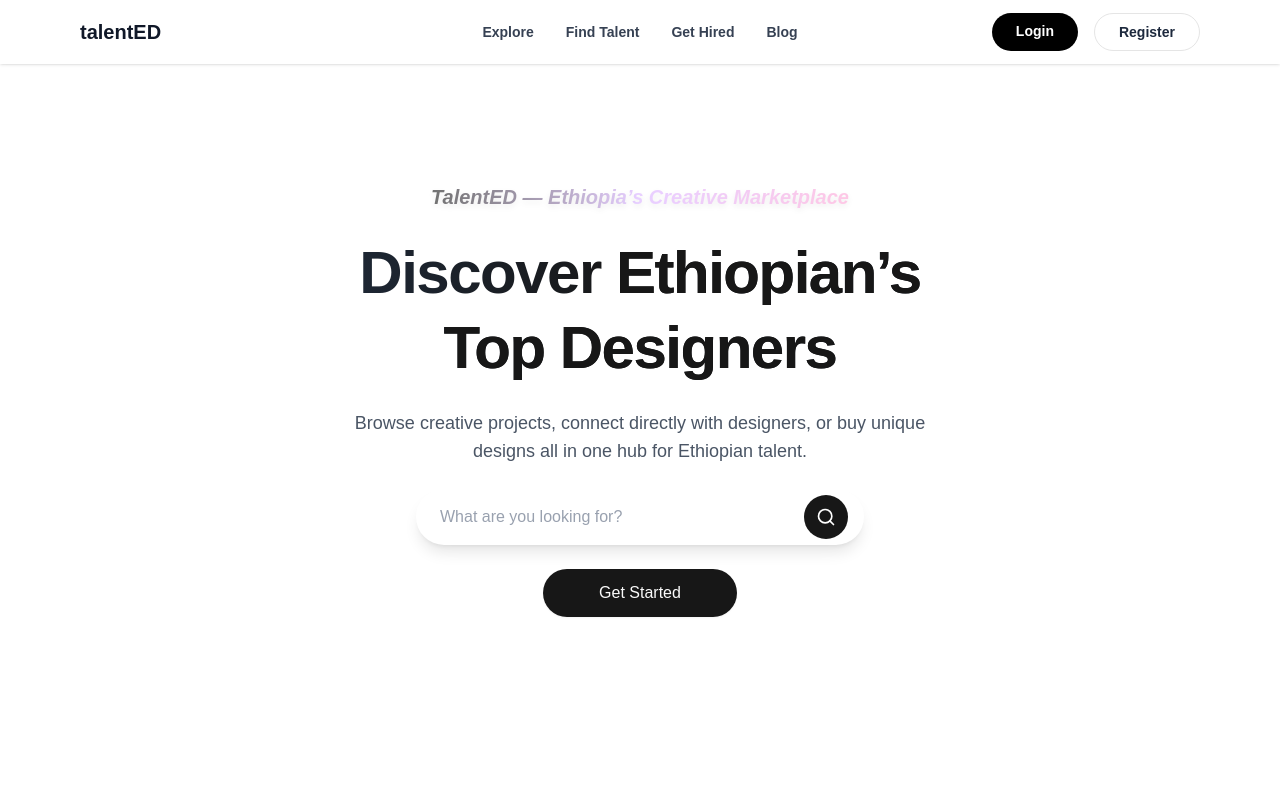
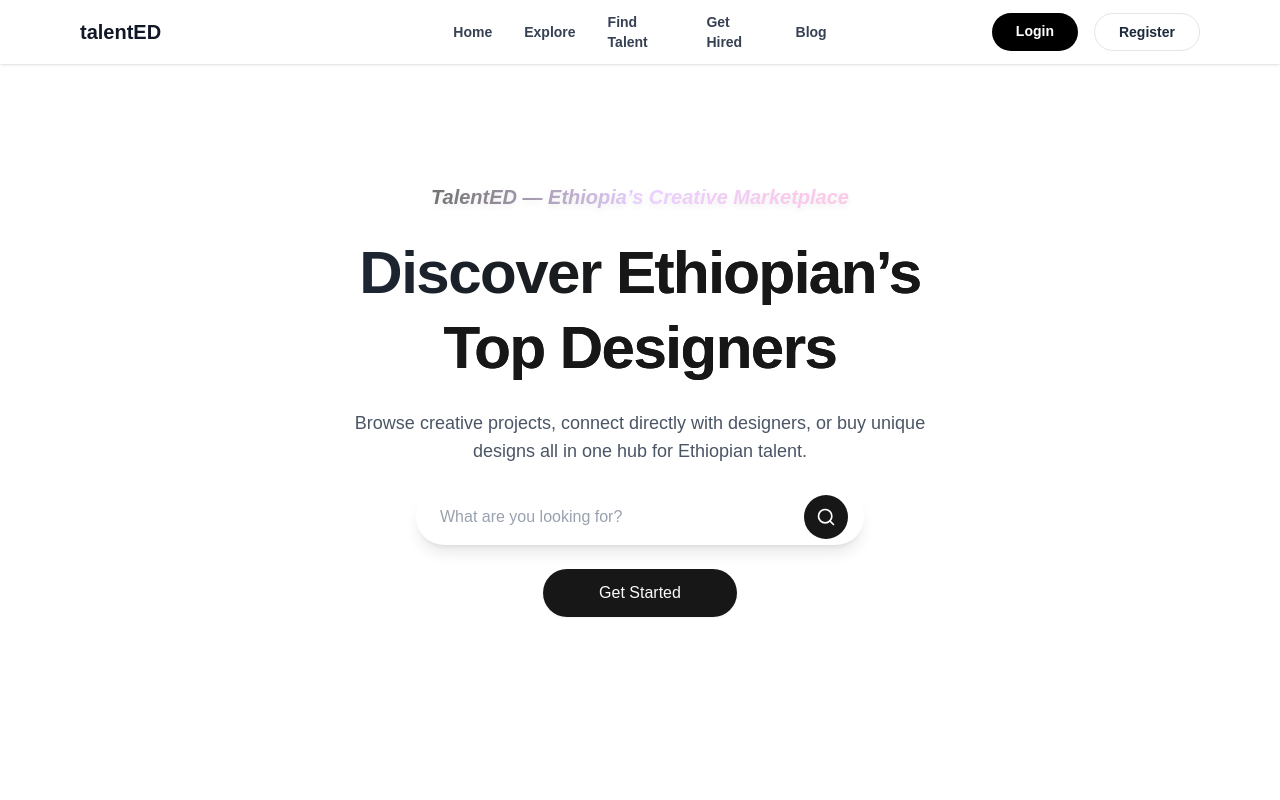
Before and after one commit to firomsahika/QaaliiDesigns, a Next.js app in the folder client/: page / in a window 1280 px wide. Shown: the top 800 px of the page. Built offline with nearby package versions, Linux system fonts and the light colour scheme; a web font is replaced by a local one.

Commit message:
added explore by category

```diff
--- a/client/src/components/Header.tsx
+++ b/client/src/components/Header.tsx
@@ -15,6 +15,11 @@
         {/* Navigation (Center) */}
         <nav className="flex-1 hidden md:flex justify-center">
           <ul className="flex items-center space-x-8 text-sm font-semibold text-gray-700">
+            <li>
+              <Link href="/explore" className="hover:text-gray-900 transition-colors">
+                Home
+              </Link>
+            </li>
             <li>
               <Link href="/explore" className="hover:text-gray-900 transition-colors">
                 Explore
```
